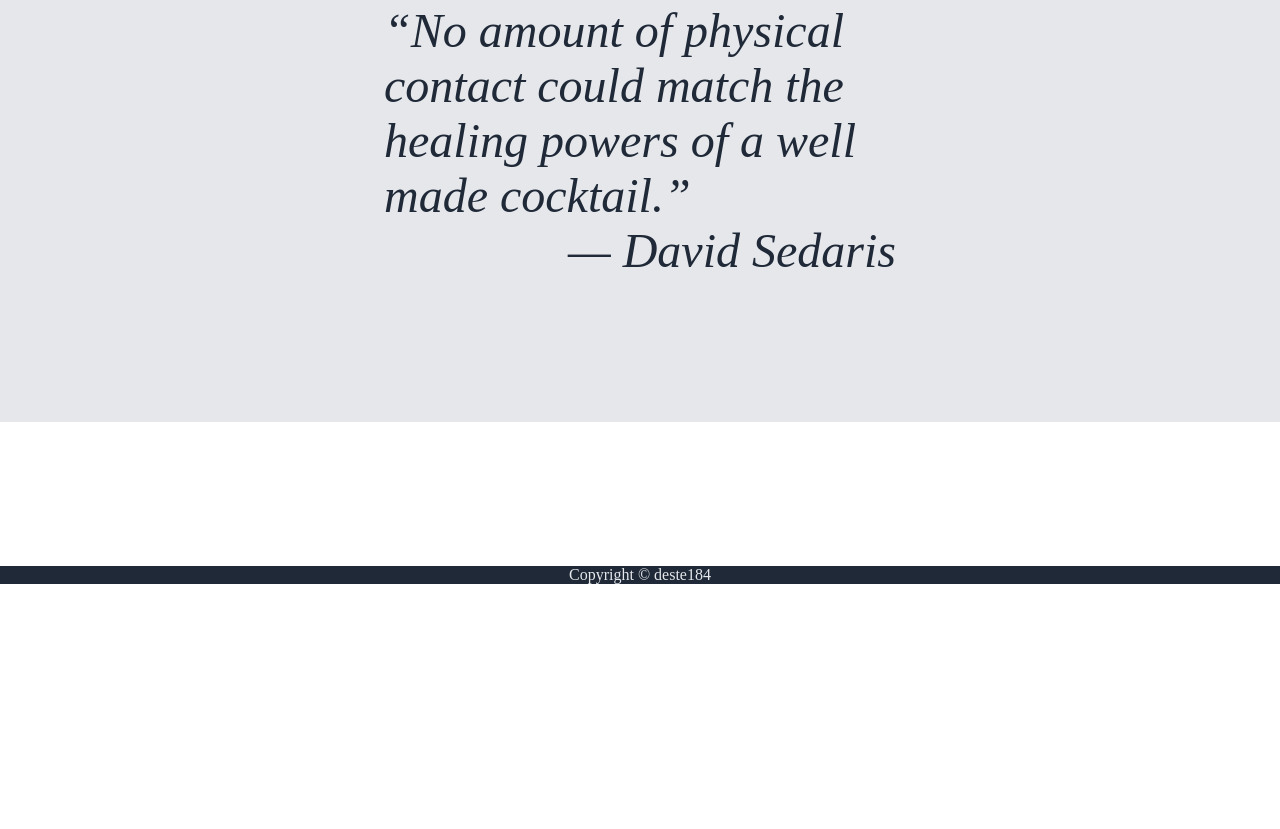
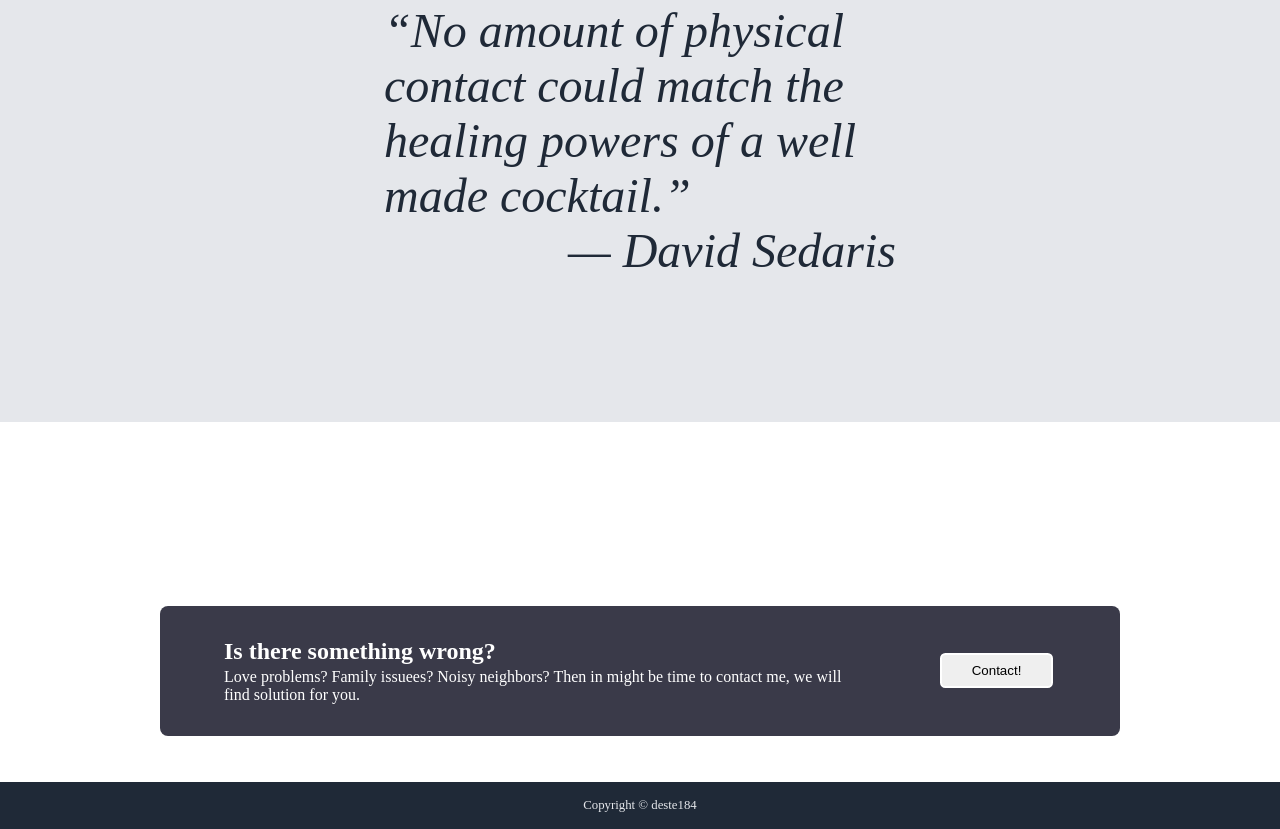
Before and after one commit to deste184/first-project, a plain HTML site: page index.html in a window 1280 px wide. Shown: the part 1365-2194 px from the top of the page. Before the commit the page ends 1949 px from the top, so only its background shows below. Drawn offline with Linux system fonts and the light colour scheme.

Commit message:
Edit index.html and style.css with layer4 and footer

```diff
--- a/css/style.css
+++ b/css/style.css
@@ -201,10 +201,59 @@ li{
     justify-content: flex-end;
 }
 
+.layer4 {
+    display: flex;
+    justify-content: center;
+    align-items: center;
+    padding: 2.5em 0;
+}
+
+.layer4Container {
+    background: rgb(58, 58, 73);
+    display: flex;
+    justify-content: space-evenly;
+    align-items: center;
+    border-radius: 0.5em;
+    width: 60em;
+    padding: 2em 0;
+    margin: 0 2em;
+}
+
+.layer4Text {
+    display: flex;
+    flex-direction: column;
+    justify-content: center;
+    color: white;
+    padding: 0 2em 0 4em;
+}
+
+.layer4Heading {
+    font-size: 1.5em;
+    font-weight: bold;
+}
+
+.layer4Subtext {
+    margin-top: 3px;
+}
+
+.contact {
+    display: flex;
+    align-items: center;
+    justify-content: center;
+    margin: 0 5em 0 3em;
+    border: 0.15em solid white;
+    border-radius: 0.4em;
+    padding: 8px 30px;
+    text-decoration: none;
+}
+
 .footer {
     background: #1f2937;
     color: #E5E7EB;
     display: flex;
     align-items: center;
     justify-content: center;
+    padding: 1.25em 0;
+    font-size: 0.8em;
+    margin-top: 0.5em;
 }
--- a/index.html
+++ b/index.html
@@ -68,7 +68,15 @@
                 <div class="author">— David Sedaris</div>
             </div>
         </div>
-        <div class="four"></div>
+        <div class="layer4">
+            <div class="layer4Container">
+                <div class="layer4Text">
+                    <div class="layer4Heading">Is there something wrong?</div>
+                    <div class="layer4Subtext">Love problems? Family issuees? Noisy neighbors? Then in might be time to contact me, we will find solution for you.</div>
+                </div>
+                <button class="contact">Contact!</button>
+            </div>
+        </div>
     <div class="footer">Copyright © deste184</div>
 </body>
 </html>
```
